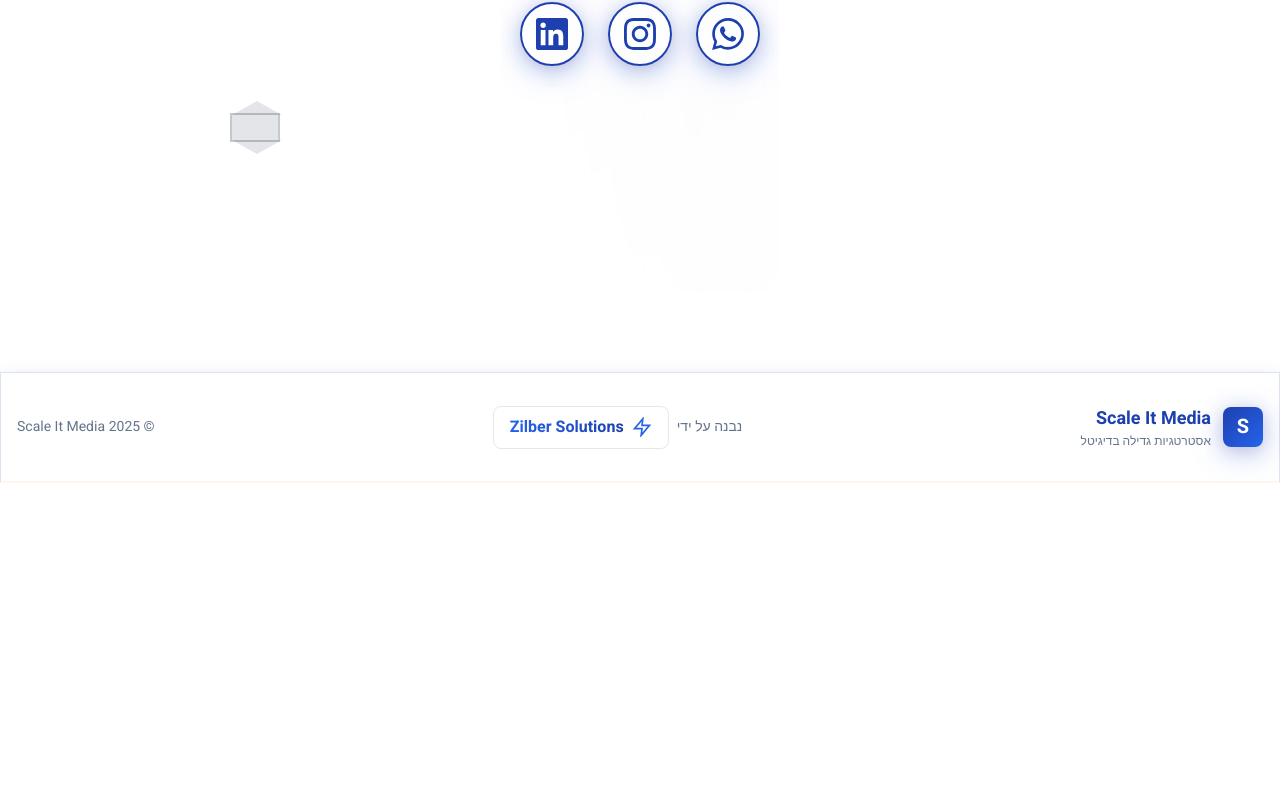
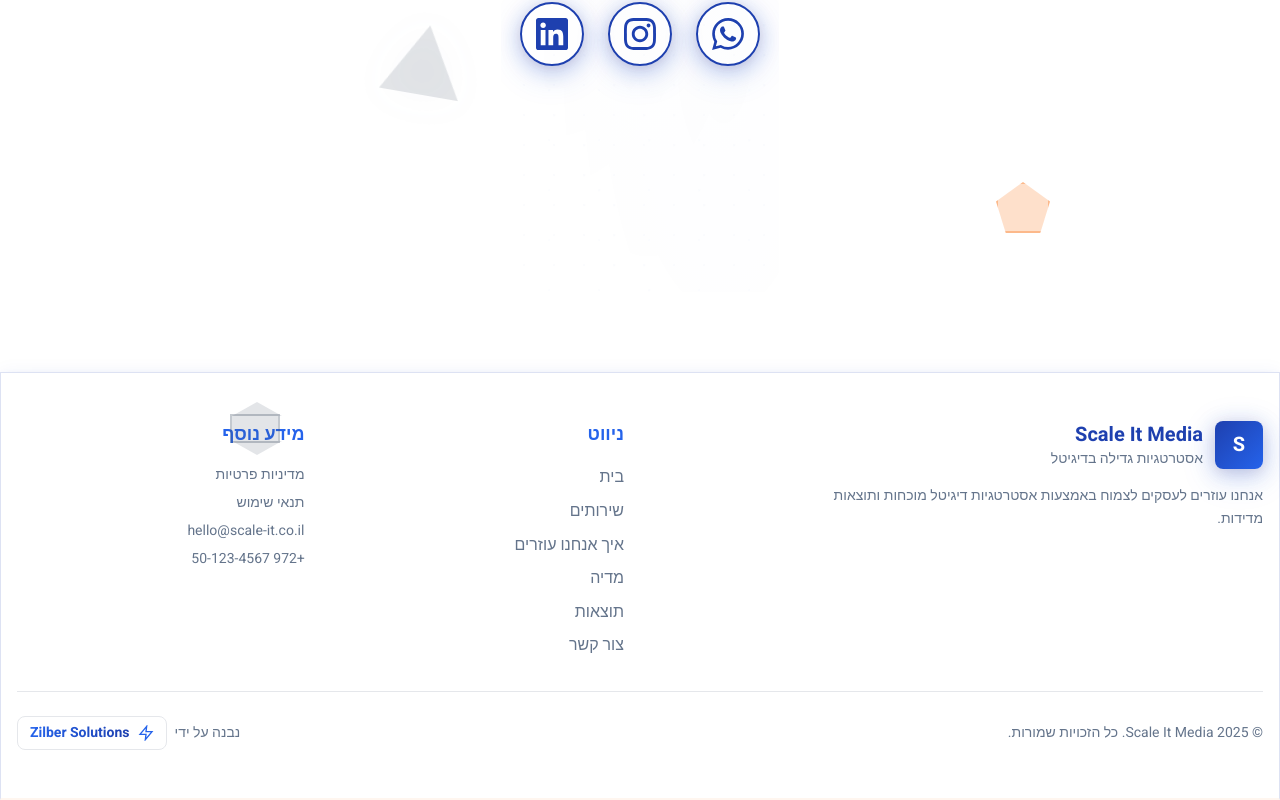
Before and after one commit to omerzilber1403/Scale-It-Landing-Page, a Next.js app: page / in a window 1280 px wide. Shown: the part 6927-7727 px from the top of the page. Before the commit the page ends 7410 px from the top, so only its background shows below. Built offline with nearby package versions, Linux system fonts and the light colour scheme.

Commit message:
UX Improvements: Enhanced Footer with navigation, legal links, contact info + comprehensive SEO metadata & schema markup

```diff
--- a/app/layout.tsx
+++ b/app/layout.tsx
@@ -3,26 +3,57 @@ import './globals.css';
 
 export const metadata: Metadata = {
   title: 'Scale It — אסטרטגיות גדילה בדיגיטל | Digital Growth Strategies',
-  description: 'סוכנות דיגיטל מובילה בישראל. מתמחים בשיווק דיגיטלי, בניית אתרים וקידום עסקים ברשת.',
-  keywords: ['שיווק דיגיטלי', 'בניית אתרים', 'קידום אתרים', 'SEO', 'digital marketing', 'Scale It'],
+  description: 'סוכנות דיגיטל מובילה בישראל. מתמחים בשיווק דיגיטלי, בניית אתרים וקידום עסקים ברשת. תוצאות מוכחות!',
+  keywords: ['שיווק דיגיטלי', 'בניית אתרים', 'קידום אתרים', 'SEO', 'קמפיינים ממומנים', 'ניהול רשתות חברתיות', 'digital marketing', 'Scale It', 'CMO חיצוני'],
   authors: [{ name: 'Scale It Media' }],
+  creator: 'Scale It Media',
+  publisher: 'Scale It Media',
+  formatDetection: {
+    email: false,
+    address: false,
+    telephone: false,
+  },
   icons: {
     icon: '/icon.svg',
     apple: '/icon.svg',
   },
   openGraph: {
     title: 'Scale It — אסטרטגיות גדילה בדיגיטל',
-    description: 'יוצרים למותגים מובילים אסטרטגיות גדילה בדיגיטל',
+    description: 'יוצרים למותגים מובילים אסטרטגיות גדילה בדיגיטל עם תוצאות מדידות',
     type: 'website',
+    url: 'https://scale-it-media.netlify.app',
+    siteName: 'Scale It Media',
     locale: 'he_IL',
     alternateLocale: 'en_US',
+    images: [
+      {
+        url: '/og-image.jpg',
+        width: 1200,
+        height: 630,
+        alt: 'Scale It Media - Digital Growth Strategies',
+      },
+    ],
   },
   twitter: {
     card: 'summary_large_image',
     title: 'Scale It — Digital Growth Strategies',
-    description: 'Creating growth strategies in digital for leading brands',
+    description: 'Creating growth strategies in digital for leading brands with proven results',
+    images: ['/og-image.jpg'],
   },
-  robots: 'index, follow',
+  robots: {
+    index: true,
+    follow: true,
+    googleBot: {
+      index: true,
+      follow: true,
+      'max-video-preview': -1,
+      'max-image-preview': 'large',
+      'max-snippet': -1,
+    },
+  },
+  verification: {
+    google: 'your-google-verification-code',
+  },
 };
 
 export const viewport = {
@@ -56,8 +87,47 @@ export default function RootLayout({
               '@context': 'https://schema.org',
               '@type': 'Organization',
               name: 'Scale It Media',
-              description: 'Digital marketing agency specializing in growth strategies',
-              knowsAbout: ['Digital Marketing', 'SEO', 'Website Development', 'Social Media'],
+              alternateName: 'Scale It',
+              description: 'Digital marketing agency specializing in growth strategies and measurable results',
+              url: 'https://scale-it-media.netlify.app',
+              logo: 'https://scale-it-media.netlify.app/icon.svg',
+              contactPoint: {
+                '@type': 'ContactPoint',
+                telephone: '+972-50-123-4567',
+                contactType: 'customer service',
+                email: 'hello@scale-it.co.il',
+                availableLanguage: ['Hebrew', 'English']
+              },
+              address: {
+                '@type': 'PostalAddress',
+                addressCountry: 'IL',
+                addressLocality: 'Israel'
+              },
+              sameAs: [
+                'https://www.instagram.com/scaleitmedia',
+                'https://www.linkedin.com/company/scale-it-media',
+                'https://wa.me/972501234567'
+              ],
+              service: [
+                {
+                  '@type': 'Service',
+                  name: 'Digital Marketing',
+                  description: 'Paid campaigns, social media management, and digital strategy'
+                },
+                {
+                  '@type': 'Service',
+                  name: 'Website Development',
+                  description: 'Custom website design and development'
+                },
+                {
+                  '@type': 'Service',
+                  name: 'SEO Services',
+                  description: 'Search engine optimization and organic growth'
+                }
+              ],
+              knowsAbout: ['Digital Marketing', 'SEO', 'Website Development', 'Social Media', 'Paid Advertising', 'Content Creation'],
+              foundingDate: '2024',
+              numberOfEmployees: '5-10'
             }),
           }}
         />
--- a/app/page.tsx
+++ b/app/page.tsx
@@ -101,41 +101,77 @@ export default function Home() {
         </section>
 
         {/* Footer */}
-        <section id="footer" className="py-8 px-4 border-t border-neon/20 glass">
+        <footer id="footer" className="py-12 px-4 border-t border-neon/20 glass">
           <div className="max-w-7xl mx-auto">
-          <div className="flex flex-col md:flex-row items-center justify-between gap-4">
-            {/* Left side - Logo/Brand */}
-            <div className="flex items-center gap-3">
-              <div className="w-10 h-10 rounded-lg bg-gradient-to-br from-neon to-neon-2 flex items-center justify-center neon-glow">
+            {/* Main Footer Content */}
+            <div className="grid grid-cols-1 md:grid-cols-4 gap-8 mb-8">
+              {/* Brand Section */}
+              <div className="md:col-span-2">
+                <div className="flex items-center gap-3 mb-4">
+                  <div className="w-12 h-12 rounded-lg bg-gradient-to-br from-neon to-neon-2 flex items-center justify-center neon-glow">
                     <span className="text-bg font-bold text-xl">S</span>
                   </div>
                   <div>
-                <div className="text-lg font-bold text-neon">Scale It Media</div>
-                <div className="text-xs text-fg-muted">{lang === 'he' ? 'אסטרטגיות גדילה בדיגיטל' : 'Digital Growth Strategies'}</div>
+                    <div className="text-xl font-bold text-neon">Scale It Media</div>
+                    <div className="text-sm text-fg-muted">{lang === 'he' ? 'אסטרטגיות גדילה בדיגיטל' : 'Digital Growth Strategies'}</div>
+                  </div>
+                </div>
+                <p className="text-fg-muted text-sm leading-relaxed max-w-md">
+                  {lang === 'he'
+                    ? 'אנחנו עוזרים לעסקים לצמוח באמצעות אסטרטגיות דיגיטל מוכחות ותוצאות מדידות.'
+                    : 'We help businesses grow through proven digital strategies and measurable results.'
+                  }
+                </p>
+              </div>
+
+              {/* Navigation Links */}
+              <div>
+                <h3 className="text-lg font-bold text-neon-2 mb-4">{lang === 'he' ? 'ניווט' : 'Navigation'}</h3>
+                <nav className="space-y-2">
+                  <a href="#hero" className="block text-fg-muted hover:text-neon transition-colors">{lang === 'he' ? 'בית' : 'Home'}</a>
+                  <a href="#services" className="block text-fg-muted hover:text-neon transition-colors">{lang === 'he' ? 'שירותים' : 'Services'}</a>
+                  <a href="#why-us" className="block text-fg-muted hover:text-neon transition-colors">{lang === 'he' ? 'איך אנחנו עוזרים' : 'How We Help'}</a>
+                  <a href="#media" className="block text-fg-muted hover:text-neon transition-colors">{lang === 'he' ? 'מדיה' : 'Media'}</a>
+                  <a href="#results" className="block text-fg-muted hover:text-neon transition-colors">{lang === 'he' ? 'תוצאות' : 'Results'}</a>
+                  <a href="#contact" className="block text-fg-muted hover:text-neon transition-colors">{lang === 'he' ? 'צור קשר' : 'Contact'}</a>
+                </nav>
+              </div>
+
+              {/* Legal & Contact */}
+              <div>
+                <h3 className="text-lg font-bold text-neon-2 mb-4">{lang === 'he' ? 'מידע נוסף' : 'More Info'}</h3>
+                <div className="space-y-2">
+                  <a href="/privacy" className="block text-fg-muted hover:text-neon transition-colors text-sm">{lang === 'he' ? 'מדיניות פרטיות' : 'Privacy Policy'}</a>
+                  <a href="/terms" className="block text-fg-muted hover:text-neon transition-colors text-sm">{lang === 'he' ? 'תנאי שימוש' : 'Terms of Service'}</a>
+                  <a href="mailto:hello@scale-it.co.il" className="block text-fg-muted hover:text-neon transition-colors text-sm">hello@scale-it.co.il</a>
+                  <a href="tel:+972501234567" className="block text-fg-muted hover:text-neon transition-colors text-sm">+972 50-123-4567</a>
+                </div>
               </div>
             </div>
 
-            {/* Center - Built by */}
+            {/* Bottom Section */}
+            <div className="flex flex-col md:flex-row items-center justify-between gap-4 pt-6 border-t border-neon/10">
+              {/* Copyright */}
+              <div className="text-sm text-fg-muted">
+                © 2025 Scale It Media. {lang === 'he' ? 'כל הזכויות שמורות.' : 'All rights reserved.'}
+              </div>
+
+              {/* Built by */}
               <div className="flex items-center gap-2 text-fg-muted">
                 <span className="text-sm">{lang === 'he' ? 'נבנה על ידי' : 'Built by'}</span>
                 <a
                   href="https://zilber.solutions"
                   target="_blank"
                   rel="noopener noreferrer"
-                className="inline-flex items-center gap-2 px-4 py-2 rounded-lg bg-gradient-to-r from-neon-2/20 to-neon/20 border border-neon/30 hover:border-neon-2 transition-all duration-300 group"
+                  className="inline-flex items-center gap-2 px-3 py-1.5 rounded-lg bg-gradient-to-r from-neon-2/20 to-neon/20 border border-neon/30 hover:border-neon-2 transition-all duration-300 group"
                 >
-                <svg className="w-5 h-5 text-neon-2 group-hover:rotate-12 transition-transform" viewBox="0 0 24 24" fill="none" stroke="currentColor" strokeWidth="2">
+                  <svg className="w-4 h-4 text-neon-2 group-hover:rotate-12 transition-transform" viewBox="0 0 24 24" fill="none" stroke="currentColor" strokeWidth="2">
                     <path d="M13 2L3 14h9l-1 8 10-12h-9l1-8z" />
                   </svg>
-                <span className="font-bold text-transparent bg-clip-text bg-gradient-to-r from-neon-2 to-neon">
+                  <span className="font-bold text-transparent bg-clip-text bg-gradient-to-r from-neon-2 to-neon text-sm">
                     Zilber Solutions
                   </span>
                 </a>
-            </div>
-
-            {/* Right side - Copyright */}
-            <div className="text-sm text-fg-muted">
-              © 2025 Scale It Media
               </div>
             </div>
           </div>
@@ -143,7 +179,7 @@ export default function Home() {
           {/* Decorative elements */}
           <div className="absolute top-0 left-10 w-32 h-32 rounded-full bg-neon/10 blur-3xl pointer-events-none" aria-hidden="true" />
           <div className="absolute bottom-0 right-10 w-32 h-32 rounded-full bg-neon-2/10 blur-3xl pointer-events-none" aria-hidden="true" />
-        </section>
+        </footer>
       </div>
 
     </main>
```
Lines whose indentation alone changed are shown as unchanged.
